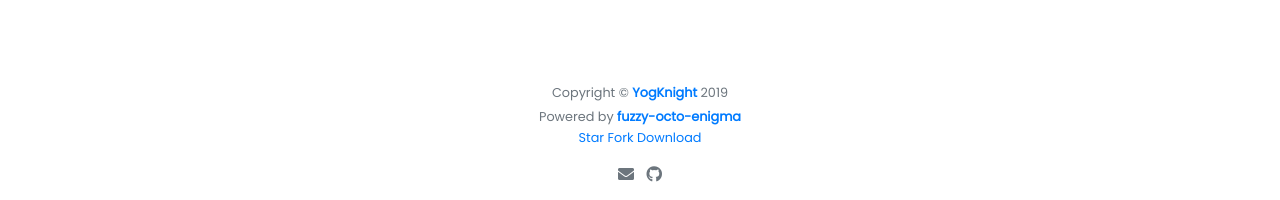
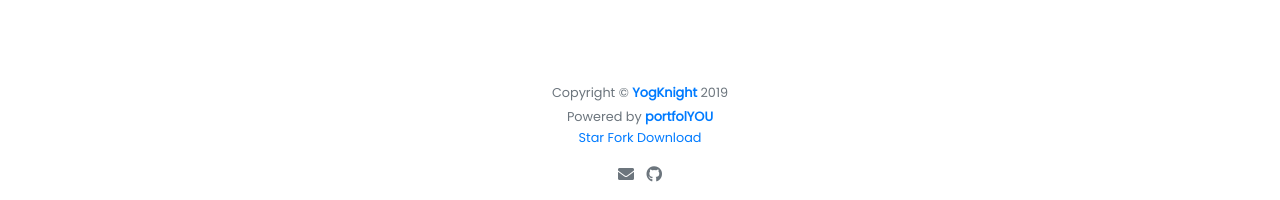
Before and after one commit to digiisle/digiisle.github.io, a Jekyll site: the page built from categories.html, in a window 1280 px wide. Shown: the part 697-897 px from the top of the page. Built offline with Jekyll 4.4.1, drawn with Linux system fonts in a browser that asks for light colours; nearby versions of some CDN libraries; comment, search, counter and statistics services are not loaded.

Commit message:
修改footer.html文件url链接

```diff
--- a/_includes/base/footer.html
+++ b/_includes/base/footer.html
@@ -2,7 +2,7 @@
 
   <small class="text-muted mb-2">
     Copyright &copy; <strong><a href="https://qianyunkang.github.io">{{ site.author.name }}</a></strong> 2019<br/>
-    Powered by <strong><a href="https://github.com/Toykang/fuzzy-octo-enigma">fuzzy-octo-enigma</a></strong>
+    Powered by <strong><a href="https://github.com/YoussefRaafatNasry/portfolYOU">portfolYOU</a></strong>
     <p>
       <a class="github-button" href="{{ site.github.repository_url }}" data-icon="octicon-star" data-show-count="true" aria-label="Star YoussefRaafatNasry/portfolYOU on GitHub">Star</a>
       <a class="github-button" href="{{ site.github.repository_url }}/fork" data-icon="octicon-repo-forked" data-show-count="true" aria-label="Fork YoussefRaafatNasry/portfolYOU on GitHub">Fork</a>
```
